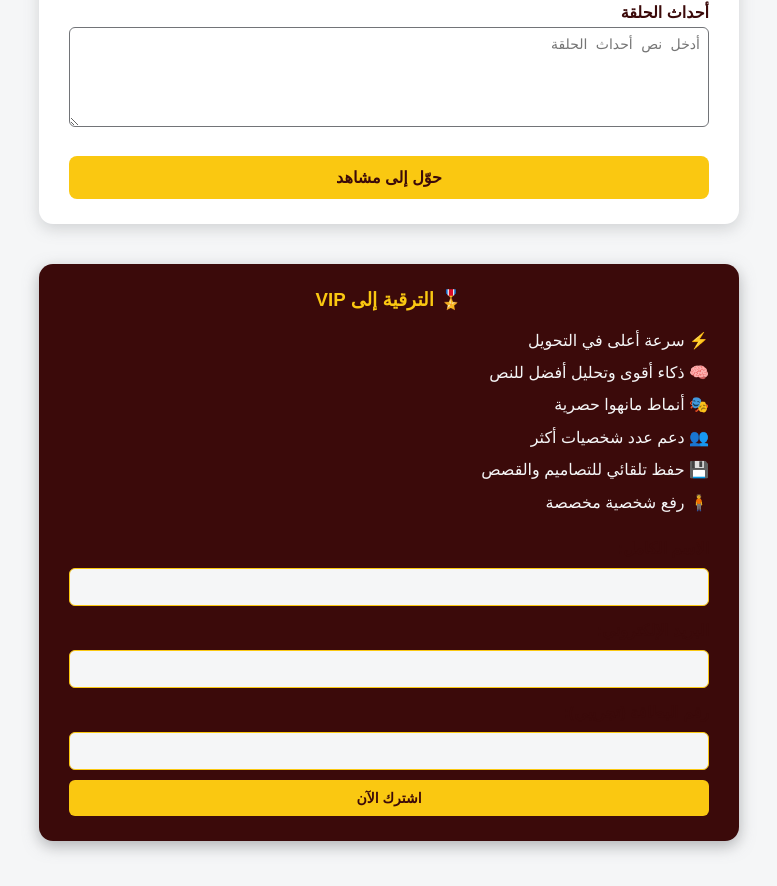
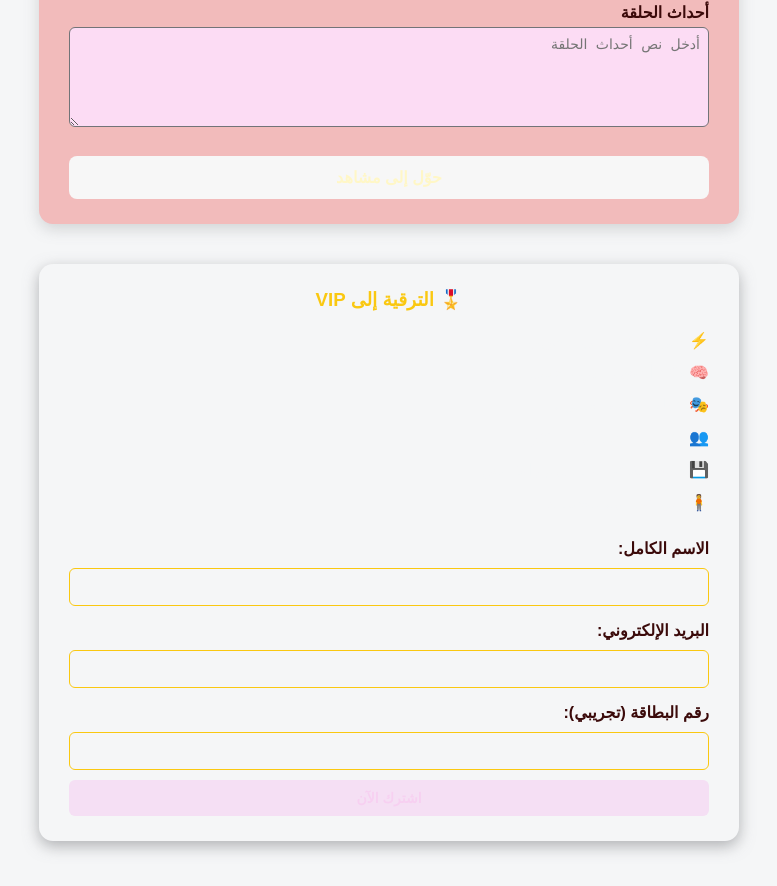
Before and after one commit to YAS8-OSS/NeoMashhad, a website: page index.html in a window 1280 px wide. Shown: the part 924-1810 px from the top of the page, without its empty margins (251-1028 px from the left). Drawn offline with Linux system fonts and the light colour scheme.

Commit message:
Update index.html

```diff
--- a/index.html
+++ b/index.html
@@ -31,12 +31,12 @@
       border: 1.5px solid #727478; /* رمادي متوسط للحدود */
       box-sizing: border-box;
       font-size: 14px;
-      color: #3b0a0a;
-      background-color: #fff; /* خلفية بيضاء للحقل */
+      color: ##f7f7f7;
+      background-color: #fcdcf4;
       transition: border-color 0.3s ease;
     }
     input:focus, select:focus, textarea:focus {
-      border-color: #fac811; /* أصفر عند التركيز */
+      border-color: #fcdcf4; /* أصفر عند التركيز */
       outline: none;
       box-shadow: 0 0 8px #fac811aa;
     }
@@ -52,9 +52,9 @@
     .btn-convert {
       margin-top: 25px;
       padding: 12px 20px;
-      background-color: #fac811; /* أصفر */
+      background-color: #f7f7f7; /* أصفر */
       border: none;
-      color: #3b0a0a;
+      color: #fff7c7;
       font-size: 16px;
       border-radius: 8px;
       cursor: pointer;
@@ -63,16 +63,16 @@
       width: 100%;
     }
     .btn-convert:hover {
-      background-color: #d4ac0a;
+      background-color: #fff7c7;
     }
     form#story-form {
-      background-color: #fff;
+      background-color: #f2bbbb;
       padding: 25px 30px;
       border-radius: 14px;
       box-shadow: 0 5px 15px #72747844;
     }
     .vip-box {
-      background-color: #3b0a0a; /* بني غامق */
+      background-color: #ffffffa; /* بني غامق */
       border-radius: 14px;
       padding: 25px 30px;
       margin-top: 40px;
@@ -101,7 +101,7 @@
       padding: 10px 12px;
       font-size: 14px;
       background-color: #f5f6f7;
-      color: #3b0a0a;
+      color:#fcfcd9;
       width: 100%;
       box-sizing: border-box;
       transition: border-color 0.3s ease;
@@ -112,18 +112,18 @@
       box-shadow: 0 0 8px #fffaaacc;
     }
     .vip-box button {
-      background-color: #fac811;
-      color: #3b0a0a;
+      background-color: #f5dff4;
+      color: #f7d0f1;
       font-weight: bold;
       cursor: pointer;
       border: none;
       transition: background-color 0.3s ease;
     }
     .vip-box button:hover {
-      background-color: #d4ac0a;
+      background-color: #faf6c5;
     }
     #error-msg {
-      color: #c0392b;
+      color: #ffffff;
       font-weight: bold;
       margin-top: 10px;
     }
```
